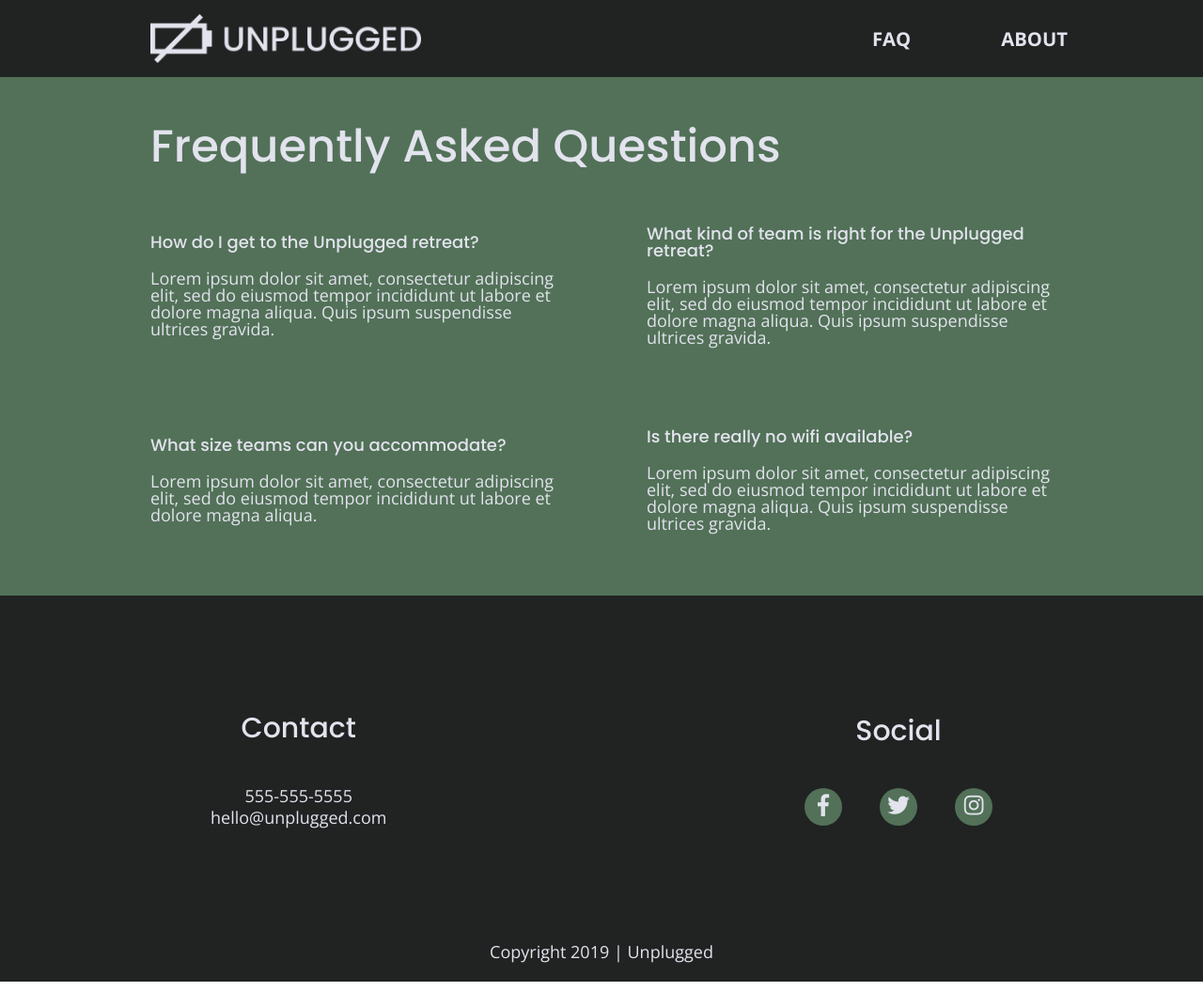
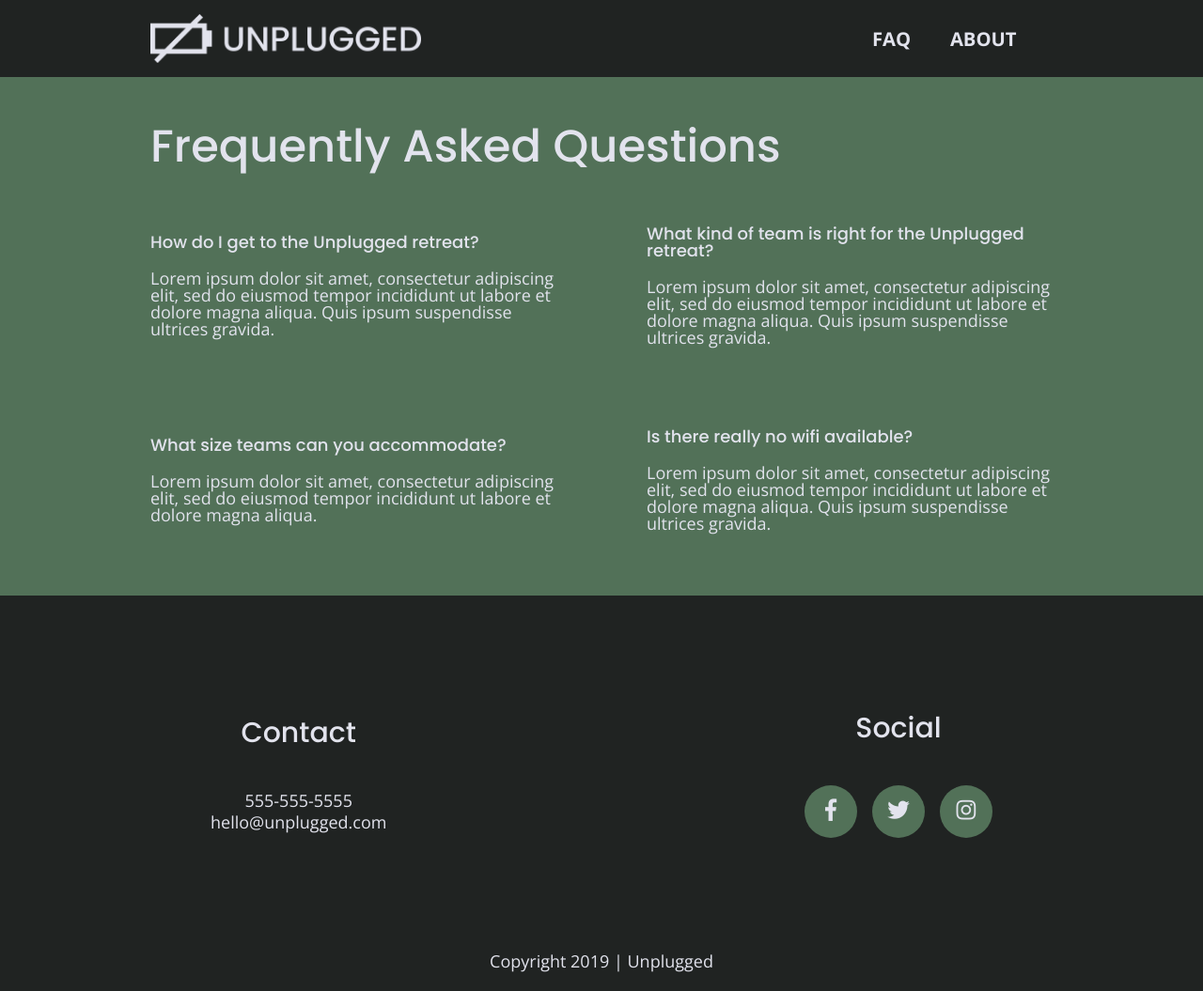
Before and after one commit to mandy-pb/unplugged, a website: page faq/index.html in a window 1280 px wide. Shown: the whole page at 94% size. Drawn offline with nearby package versions, Linux system fonts and the light colour scheme.

Commit message:
Adjusted final tweaks to pages for tablet sizing. Made sure pages were more flesh with screens

```diff
--- a/css/main.css
+++ b/css/main.css
@@ -92,7 +92,7 @@ textarea {
 
 .content-wrapper {
   width:90%;
-   margin:50px 0;
+  margin:50px 0;
 }
 
 html {
@@ -236,8 +236,8 @@ footer .social-icons p {
   align-items: center;
   border-radius:50%;
   background:#527158;
-  width:40px;
-  height:40px;
+  width:3.125em;
+  height:3.125em;
 }
 
 footer .social-icons p i {
@@ -571,7 +571,7 @@ input[type=button] {
   }
 
   header nav ul li {
-    padding-right: 50%;
+    padding-right: 20%;
   }
 
   .header-divider {
```
